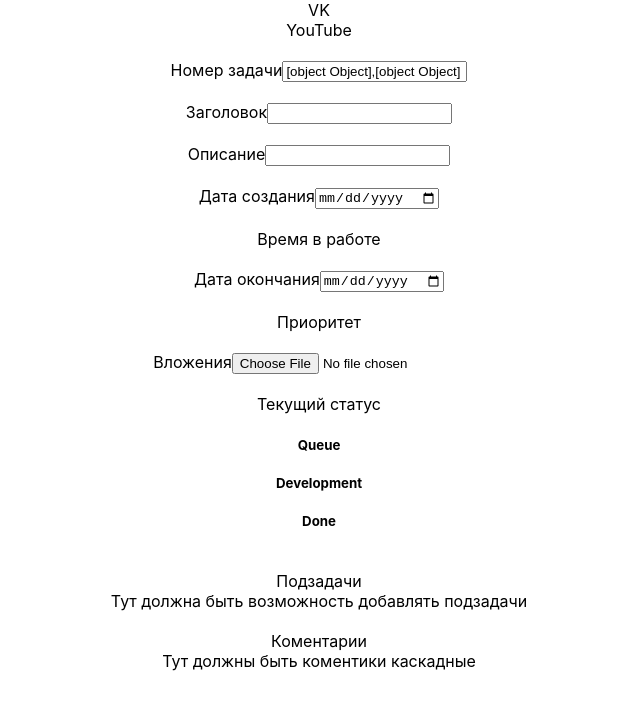
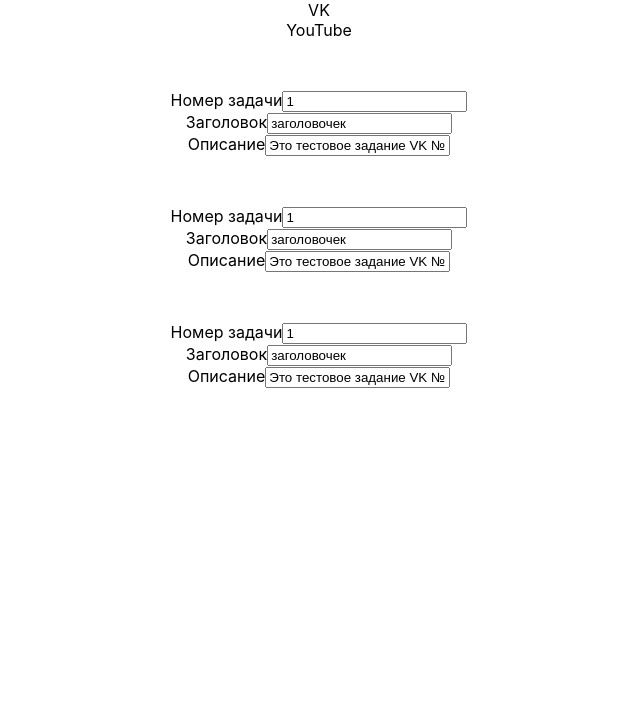
Before and after one commit to IvanovZakhar/toDoTestTask, a React (Create React App) app in the folder my-app/: page / in a window 1280 px wide. Both pictures are taken after a click on the element "VK". Shown: the top 710 px of the page, without its empty margins (321-961 px from the left). Built offline with nearby package versions, Linux system fonts and the light colour scheme.

Commit message:
added shows tasks

```diff
--- a/my-app/src/App.js
+++ b/my-app/src/App.js
@@ -10,13 +10,14 @@ function App () {
   const [maxId, setMaxId] = useState(3)
   const[data, setData] = useState([
       {projectName: 'VK',
-       id: 1,
-       tasks: [{numberTask: 1, head: 'заголовочек', descr: 'Это тестовое задание VK №1', dateCreate: '', jobTime: '', dataEnd: '', file: ''},
-              {numberTask: 1, head: 'заголовочек', descr: 'Это тестовое задание VK №2', dateCreate: '', jobTime: '', dataEnd: '', file: ''}]
+       id: 0,
+       tasks: [{id: 0, numberTask: 1, head: 'заголовочек', descr: 'Это тестовое задание VK №1', dateCreate: '', jobTime: '', dataEnd: '', file: ''},
+              {id: 1, numberTask: 1, head: 'заголовочек', descr: 'Это тестовое задание VK №2', dateCreate: '', jobTime: '', dataEnd: '', file: ''},
+              {id: 2, numberTask: 1, head: 'заголовочек', descr: 'Это тестовое задание VK №2', dateCreate: '', jobTime: '', dataEnd: '', file: ''}]
       },
       {projectName: 'YouTube',
-       id: 2,
-      tasks: {numberTask: 1, head: 'заголовочек', descr: 'Это тестовое задание YouTube', dateCreate: '', jobTime: '', dataEnd: '', file: ''}
+       id: 1,
+      tasks: [{id: 0, numberTask: 1, head: 'заголовочек', descr: 'Это тестовое задание YouTube', dateCreate: '', jobTime: '', dataEnd: '', file: ''} ]
      },
 
     ]);
--- a/my-app/src/component/tasks/Tasks.css
+++ b/my-app/src/component/tasks/Tasks.css
@@ -3,6 +3,8 @@
     flex-direction: column;
 }
 
-.item{
-    margin-top: 20px;
+.task{
+    display: flex;
+    flex-direction: column;
+    margin-top: 50px;
 }
--- a/my-app/src/component/tasks/Tasks.js
+++ b/my-app/src/component/tasks/Tasks.js
@@ -5,9 +5,9 @@ import './Tasks.css'
 
 
 const Tasks = (props) => {
-    const [data, setData] = useState([
+    const [data, setData] = useState([])
 
-    ])
+
 
     const [numberTask, setNumberTask] = useState('')
     const [head, setHead] = useState('')
@@ -17,51 +17,68 @@ const Tasks = (props) => {
     const [dateEnd, setDateEnd] = useState('')
     const [file, setFile] = useState('')
 
-    useEffect(()=>{
-        setNumberTask(localStorage.getItem('numberTask'))
-        setHead(localStorage.getItem('head'))
-        setDescr(localStorage.getItem('descr'))
-        setDateCreate(localStorage.getItem('date-create'))
+    // useEffect(()=>{
+    //     setNumberTask(localStorage.getItem('numberTask'))
+    //     setHead(localStorage.getItem('head'))
+    //     setDescr(localStorage.getItem('descr'))
+    //     setDateCreate(localStorage.getItem('date-create'))
 
-    }, [])
+    // }, [])
 
 
 
     useEffect(()=>{
        if( props.data[0]){
-        const {tasks} = props.data[0]
-        setData(tasks)
-        console.log(data)
+         setData(props.data[0].tasks)
        }
+    }, [props])
 
 
-    }, [props])
 
-    const onData = (e) => {
-        const newData = data.map(item => {
-            console.log(item)
-           return item.numberTask
-        })
-        setData([
-            newData
-        ])
-    }
-
-
-    const onChange = (e) => {
-
+    const onChange = (e, id) => {
+        console.log(e.target)
+        console.log(id)
+        console.log(data)
         const eventClassName = e.target.className
         switch(eventClassName){
             case 'numberTask':
-                localStorage.setItem('numberTask', e.target.value)
-                setNumberTask(localStorage.getItem('numberTask'))
-                console.log(numberTask)
-                console.log(jobTime)
+                // localStorage.setItem('numberTask', e.target.value)
+                // setNumberTask(localStorage.getItem('numberTask'))
+                setData(
+                    ...data.map(item => {
+                        console.log(item)
+                        console.log(id)
+                        if(item.id == id){
+                            console.log(item)
+                           const newArr = {...item, numberTask: e.target.value};
+                           console.log(newArr)
+                           console.log([...data.slice(0, id), newArr, ...data.slice(id + 1)])
+                            return([...data.slice(0, id), newArr, ...data.slice(id + 1)])
+                        }
+
+                    })
+                )
+
                 break
             case 'head':
-                localStorage.setItem('head', e.target.value)
-                setHead(localStorage.getItem('head'))
-                console.log(head)
+                // localStorage.setItem('head', e.target.value)
+                // setHead(localStorage.getItem('head'))
+                // console.log(head)
+
+                setData(
+                    ...data.map(item => {
+                        console.log(item)
+                        console.log(id)
+                        if(item.id == id){
+                            console.log(item)
+                           const newArr = {item, head: e.target.value};
+                           console.log(newArr)
+                           console.log([...data.slice(0, id), newArr, ...data.slice(id + 1)])
+                            return([...data.slice(0, id), newArr, ...data.slice(id + 1)])
+                        }
+
+                    })
+                )
                 break
             case 'descr':
                 localStorage.setItem('descr', e.target.value)
@@ -92,12 +109,16 @@ const Tasks = (props) => {
         }
     }
 
-    return(
-        <div className="Tasks">
+    console.log(data)
+    const element = data.map(item => {
+        console.log(item)
+        const {numberTask, head, descr} = item
+        return(
 
+            <div className='task' key={item.id} >
                 <label className='item'>
-                     Номер задачи
-                    <input className='numberTask' type="text" value={data} onChange={onData}/>
+                        Номер задачи
+                    <input className='numberTask' type="text" value={numberTask} onChange={(e) => onChange(e, item.id)} key={item.id}/>
                 </label>
                 <label className='item'>
                     Заголовок
@@ -107,13 +128,13 @@ const Tasks = (props) => {
                     Описание
                     <input className='descr' type="text" value={descr} onChange={onChange}/>
                 </label >
-                <label className='item'>
+                {/* <label className='item'>
                     Дата создания
                     <input className='date-create' type="date" value={dateCreate} onChange={onChange}/>
                 </label>
                 <label className='item'>
                     Время в работе
-                    {/* <input className='job-time' type="time" value={jobTime} onChange={onChange}/> */}
+                    <input className='job-time' type="time" value={jobTime} onChange={onChange}/>
                 </label>
                 <label className='item'>
                     Дата окончания
@@ -121,7 +142,7 @@ const Tasks = (props) => {
                 </label>
                 <label className='item'>
                     Приоритет
-                    {/* <input className='priority' type="text" value={head} onChange={onChange}/> */}
+                    <input className='priority' type="text" value={head} onChange={onChange}/>
                 </label>
                 <label className='item'>
                     Вложения
@@ -142,13 +163,22 @@ const Tasks = (props) => {
                 <label className='item'>
                     Коментарии
                     <div>Тут должны быть коментики каскадные</div>
-                </label>
+                </label> */}
+            </div>
 
+        )
+    })
 
+    return(
+        <div className="Tasks">
+
+            {element}
         </div>
     )
 }
 
 
 
+
+
 export default Tasks;
```
